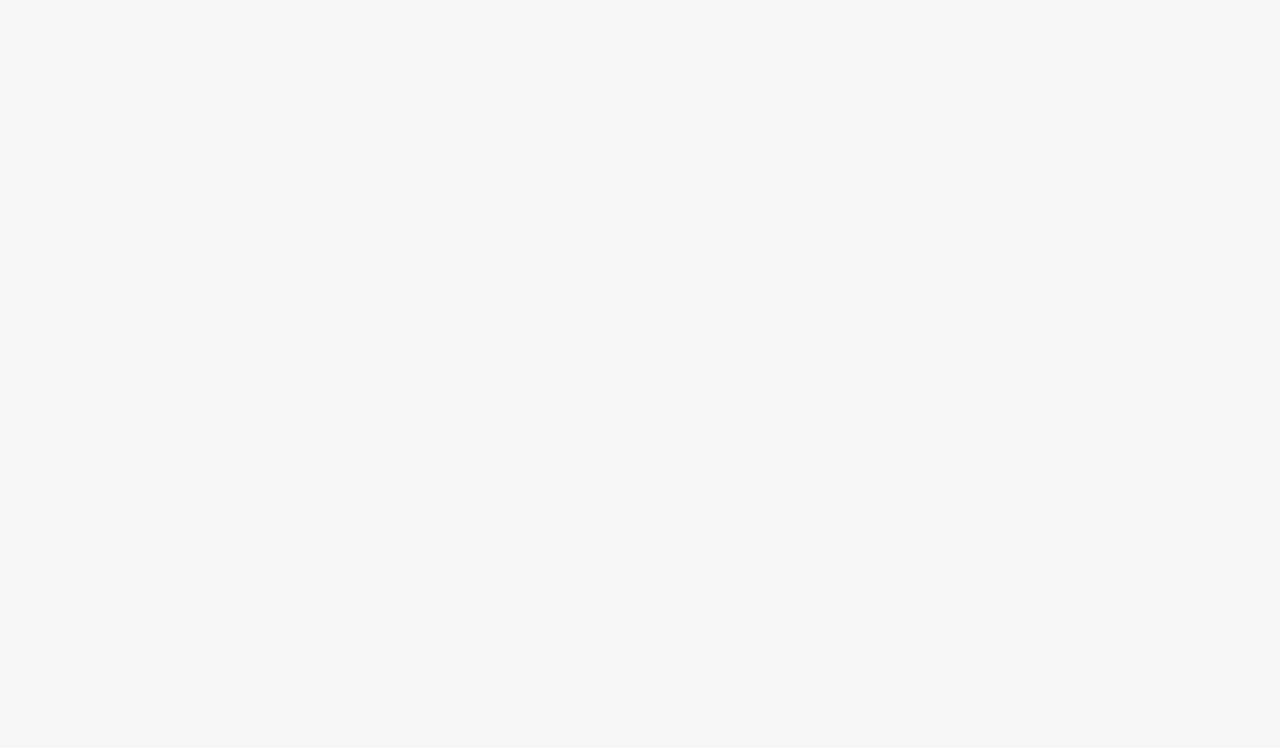
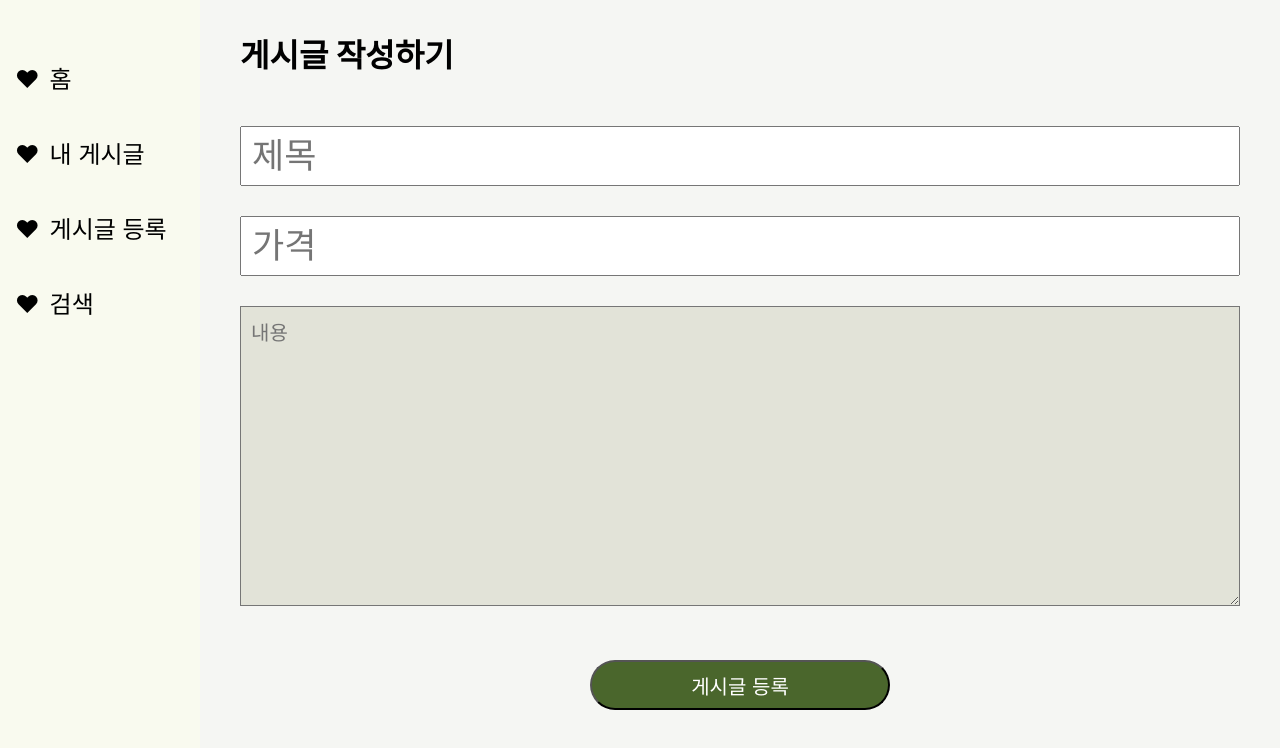
Before and after one commit to kimgguggury/OStest, a React (Create React App) app: page /create in a window 1280 px wide. Before the commit this address had no page. Shown: the top 748 px of the page. Built offline with nearby package versions, Linux system fonts and the light colour scheme; a web font is replaced by a local one.

Commit message:
게시판 등록하기 페이지 초고 만듦

```diff
--- a/src/App.js
+++ b/src/App.js
@@ -6,9 +6,12 @@ import data from "./data"
 import Login from "./pages/Login";
 import Home from './pages/Home';
 import Signup from './pages/Signup';
+import Create from './pages/Create';
 
 function App() {
   const [products,setProducts] = useState(data);
+  const [nextId, setNextId] = useState(7);
+  let navigate = useNavigate();
   return (
     <div>
       <Routes>
@@ -17,6 +20,14 @@ function App() {
         <Route path="/home" element = {<Home />} />
         <Route path="/community" element= {<Community products = {products}/>} />
         <Route path="/detail/:id" element={<Detail  products = {products} />} />
+        <Route path="/create" element={<Create onCreate={(_title, _price, _content) => {
+          const newProducts =  [...products];
+          newProducts.push({id: nextId, title:_title, price: _price, content: _content});
+          setProducts(newProducts);
+          navigate(`/detail/${nextId}`)
+          setNextId(nextId+1);
+
+        }}/>} />
       </Routes>
     </div>
   );
--- a/src/component/CommunityNav.js
+++ b/src/component/CommunityNav.js
@@ -16,8 +16,8 @@ function CommunityNav() {
             <NavLink className={navStyle.active}>내 게시글</NavLink>
           </li>
           <li>
-            <NavLink className={navStyle.active}>&#9829;</NavLink>
-            <NavLink className={navStyle.active}>게시글 등록</NavLink>
+            <NavLink className={navStyle.active} to="/create">&#9829;</NavLink>
+            <NavLink className={navStyle.active} to="/create">게시글 등록</NavLink>
           </li>
           <li>
             <NavLink className={navStyle.active}>&#9829;</NavLink>
--- /dev/null
+++ b/src/css/Create.module.css
@@ -0,0 +1,48 @@
+* {
+  padding: 0;
+  margin: 0;
+  box-sizing: border-box;
+}
+.container {
+  width: 1000px;
+  height: 100vh;
+
+}
+.container > h1 {
+  margin: 30px 0 0 0;
+}
+.title {
+  width: 1000px;
+  height: 60px;
+  margin: 50px 0 0 0;
+  font-size:35px;
+  padding: 0 0 0 10px;
+}
+.price {
+  margin: 30px 0 0 0;
+  padding: 0 0 0 10px;
+  font-size:35px;
+  width:1000px;
+  height: 60px;
+}
+.content {
+  font-size:20px;
+  margin: 30px 0 0 0;
+  padding: 10px;
+  width:1000px;
+  height: 300px;
+  background-color:#E2E3D8;
+}
+section{
+  display:flex;
+  justify-content:center;
+}
+section > button {
+  margin: 50px 0 50px 0 ;
+  width: 300px;
+  height:50px;
+  border-radius: 50px;
+  font-size: 20px;
+  background-color:#4A662C;
+  color:white;
+}
--- a/src/css/Detail.module.css
+++ b/src/css/Detail.module.css
@@ -73,3 +73,40 @@
 .detail_info > p {
   font-size: 20px;
 }
+.inputBox{
+  position: relative;
+}
+.detail_comment{
+  padding:10px 0 0 5px;
+  margin:50px 0 0 0;
+  width: 1000px;
+  height: 60px;
+  font-size:20px;
+  background-color:#E2E3D8;
+
+}
+.empytSpan {
+  position: absolute;
+  top:55px;
+  left:5px;
+  font-size:30px;
+  color: gray;
+  transition:1s;
+}
+.detail_comment:focus ~ span,
+.floating {
+  position: absolute;
+  top:50px;
+  left:5px;
+  font-size:13px;
+  color: gray;
+  transition-duration: 1s;
+}
+/* .floating{
+  position: absolute;
+  top:50px;
+  left:5px;
+  font-size:13px;
+  color: gray;
+  transition-duration: 1s;
+} */
--- /dev/null
+++ b/src/pages/Create.js
@@ -0,0 +1,36 @@
+import Nav from "../component/CommunityNav";
+import { useState } from "react";
+import createCss from "../css/Create.module.css";
+import { useNavigate } from "react-router-dom";
+
+function Create (props) {
+
+  return(
+    <>
+      <Nav />
+      <form style={{display :"flex", justifyContent : "center" , margin:"0 0 0 200px",flexWrap:"wrap" }}
+        onSubmit={event => {
+          const title = event.target.title.value;
+          const price = event.target.price.value;
+          const content = event.target.content.value;
+          props.onCreate(title,price,content);
+        }}
+      >
+        <div className={createCss.container}>
+          <h1>게시글 작성하기</h1>
+          <input className={createCss.title} name="title" placeholder="제목"/>
+          <input className={createCss.price} name="price" placeholder="가격"/>
+          <textarea className={createCss.content} name="content" placeholder="내용"/>
+
+          <section>
+            <button>게시글 등록</button>
+          </section>
+        </div>
+
+
+      </form>
+    </>
+  )
+}
+
+export default Create;
--- a/src/pages/Detail.js
+++ b/src/pages/Detail.js
@@ -1,9 +1,15 @@
 import { useParams } from "react-router-dom";
 import Nav from '../component/CommunityNav';
 import DetailCss from '../css/Detail.module.css';
+import { useState } from "react";
 
 function Detail(props) {
   let {id} = useParams();
+  const [comment,setComment] = useState(null);
+  const handleComment = function (e) {
+    setComment(e.target.value);
+    console.log(comment)
+  }
   return(
     <>
       <Nav />
@@ -29,6 +35,16 @@ function Detail(props) {
               </div>
             </div>
           </div>
+          <form>
+            <div className={DetailCss.inputBox}>
+              <input className ={DetailCss.detail_comment}  onChange={handleComment} value={comment}/>
+               <span className={comment?  DetailCss.floating :DetailCss.empytSpan  }>
+                댓글 입력
+              </span>
+            </div>
+          </form>
+          <p style={{margin:"50px 0 0 0"}}>댓글</p>
+          <hr style={{margin:"10px 0 0 0"}} />
         </div>
 
       </div>
--- a/src/pages/Login.js
+++ b/src/pages/Login.js
@@ -3,16 +3,24 @@ import { useState } from "react";
 import { Link } from "react-router-dom";
 
 function Login() {
-	const [id, setId] = useState(null);
-	const [passWord,setPassWord] = useState(null);
+
+	const [id, setId] = useState(null);   // useState 훅을 사용해 'id' 상태를 관리 (초기값은 null)
+ 	const [passWord,setPassWord] = useState(null);
+
+  // 아이디 입력 필드에서 사용자가 입력한 값을 업데이트하는 함수
+  // e.target.value를 사용해 입력된 값을 가져오고 'setId'를 통해 'id' 상태를 변경
 	const handleIdChange = (e) => {
     setId(e.target.value);
   };
 
+  // 비밀번호 입력 필드에서 사용자가 입력한 값을 업데이트하는 함수
+  // e.target.value를 사용해 입력된 값을 가져오고 'setPassWord'를 통해 'passWord' 상태를 변경
   const handlePasswordChange = (e) => {
     setPassWord(e.target.value);
   };
 
+  // 로그인 페이지의 전체 컨테이너에 적용할 인라인 스타일 정의
+  // height: '100vh'는 화면 전체 높이를 의미하며, 배경색을 설정
   const containerStyle = {
     height: '100vh',
     backgroundColor: 	'#F5F6F3',
--- a/src/pages/Signup.js
+++ b/src/pages/Signup.js
@@ -3,29 +3,31 @@ import {useState} from 'react';
 import { Link } from 'react-router-dom';
 
 function Signup() {
-  const [phone,setPhone] = useState(null);
-  const [passWord,setPassword] = useState(null);
-  const [isPassWord,setIsPassword] = useState(null);
-  const [passwordMessage,setPasswordMessage] = useState(null);
-  const [name,setName] = useState(null);
+  // 전화번호, 비밀번호, 비밀번호 확인, 이름, 비밀번호 메시지를 관리
+  const [phone, setPhone] = useState(null); // 전화번호
+  const [passWord, setPassword] = useState(null); // 비밀번호
+  const [isPassWord, setIsPassword] = useState(null); // 비밀번호
+  const [passwordMessage, setPasswordMessage] = useState(null); // 비밀번호 불일치 메시지 상태
+  const [name, setName] = useState(null); // 이름 상태
 
+    // 전화번호 입력 시 호출되는 함수, 입력값을 'phone' 상태로 업데이트
   const handlePhoneChange = (e)=> {
     setPhone(e.target.value);
   }
+
+  // 비밀번호 입력 시 호출되는 함수, 입력값을 'passWord' 상태로 업데이트
   const handlePasswordChange = (e) => {
     setPassword(e.target.value);
   }
+  // 비밀번호 확인 입력 시 호출되는 함수, 입력값을 'isPassWord' 상태로 업데이트 나중에 비밀번호를 똑같이 입력 했는지 확인 하려고 할때 쓰는 거임
   const handleIsPasswordChange = (e) => {
     setIsPassword(e.target.value);
   }
+  // 이름 입력 시 호출되는 함수, 입력값을 'name' 상태로 업데이트
   const handleName = (e) => {
     setName(e.target.value);
   }
-  const signupStyle = {
-    height: '100vh',
-    backgroundColor: 	'#F5F6F3', // 원하는 색상으로 변경
-    margin: 0
-  };
+
   const handleSignupClick = (e) => {
     if (passWord !== isPassWord) {
       e.preventDefault();
@@ -42,7 +44,9 @@ function Signup() {
             <li><input type="text" value = {phone} onChange={handlePhoneChange} placeholder='전화번호 (-없이 작성하세요)' /></li>
             <li><input type="password" value = {passWord} onChange={handlePasswordChange} placeholder='비밀번호' /></li>
             <li><input type="password" value = {isPassWord} onChange={handleIsPasswordChange} placeholder='비밀번호'/></li>
-            {passwordMessage && <span className={signupCss.passwordError}>{passwordMessage}</span>}
+            {passwordMessage && <span className={signupCss.passwordError}>{passwordMessage}</span>}  {/*&&는 첫번째  falsy를 찾음. 즉
+            passwordMessage가 null일때는 아무것도 안하다가 무슨 값이 할당되는 순간 참임으로 맨 마지막 <span> 태그가 출력됨.*/}
+
             <li><input type="text"value = {name} onChange={handleName} placeholder='이름' /></li>
             <li><input type="date" /></li>
           </ul>
```
